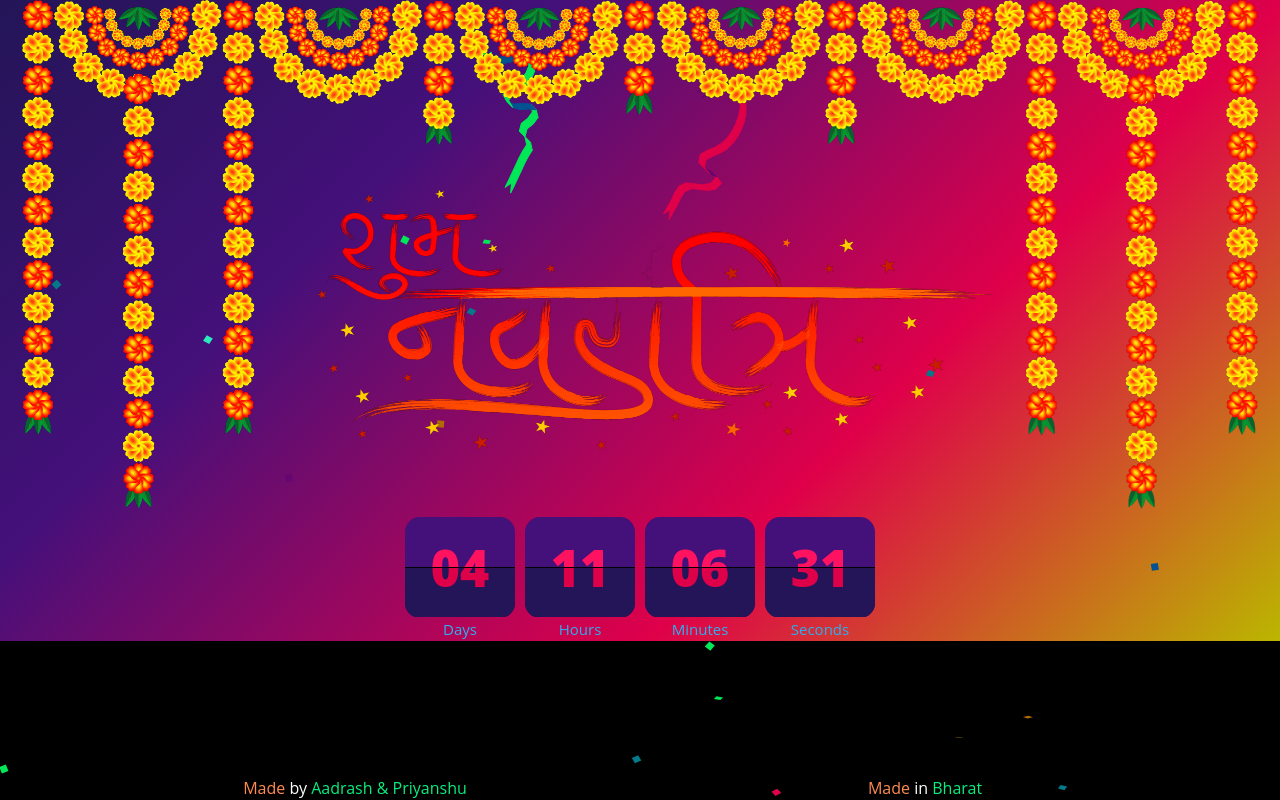
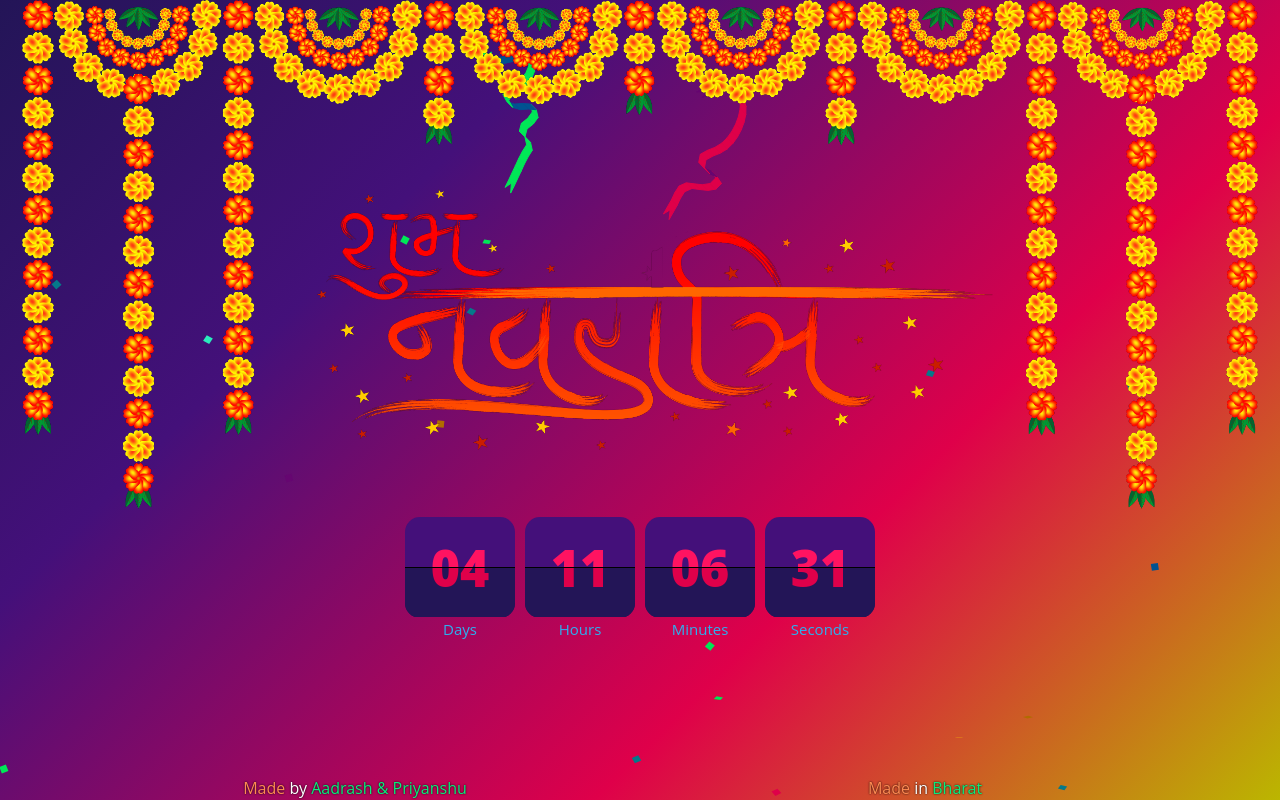
Before and after one commit to Mac1coding/navratri, a plain HTML site: page timer.html in a window 1280 px wide. Drawn offline with Linux system fonts and the light colour scheme; animation ran at ten frames a second.

Commit message:
Update styles.css

```diff
--- a/styles.css
+++ b/styles.css
@@ -1,4 +1,5 @@
 body{
+  min-height:100vh;
   background-repeat: no-repeat;
   background-image: linear-gradient(-225deg, #231557 0%, #44107A 29%, #DF004A 67%, #BBB600 100%);
 }
@@ -12,7 +13,7 @@ body{
 
 
 .footer{
-  position: absolute;
+  position: relative;
   display: block;
   bottom: 0;
   width: 100%;
@@ -38,6 +39,12 @@ body{
 
 }
 
+
+@media(max-width : 1400px){
+  .footer{
+    position: fixed;
+  }
+}
 /*==============================
 	Timer styles start
 ==============================*/
```
